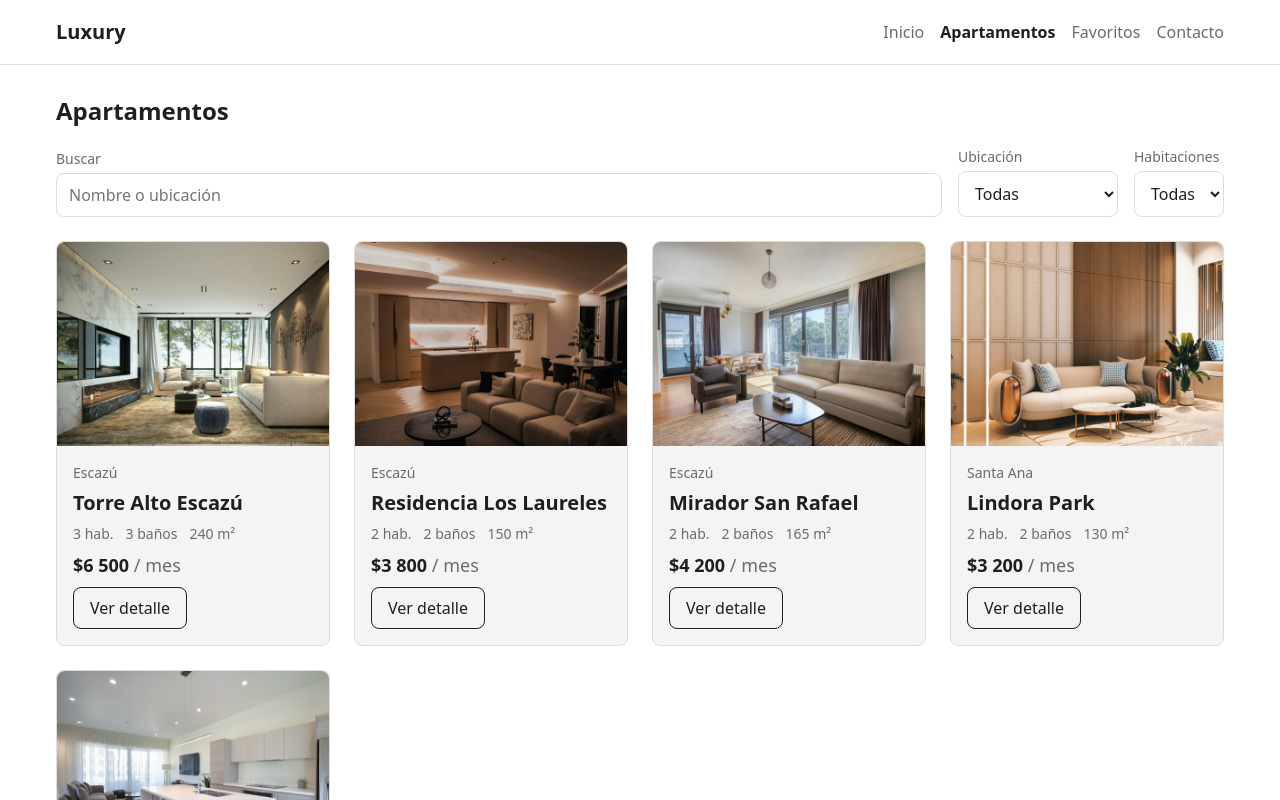
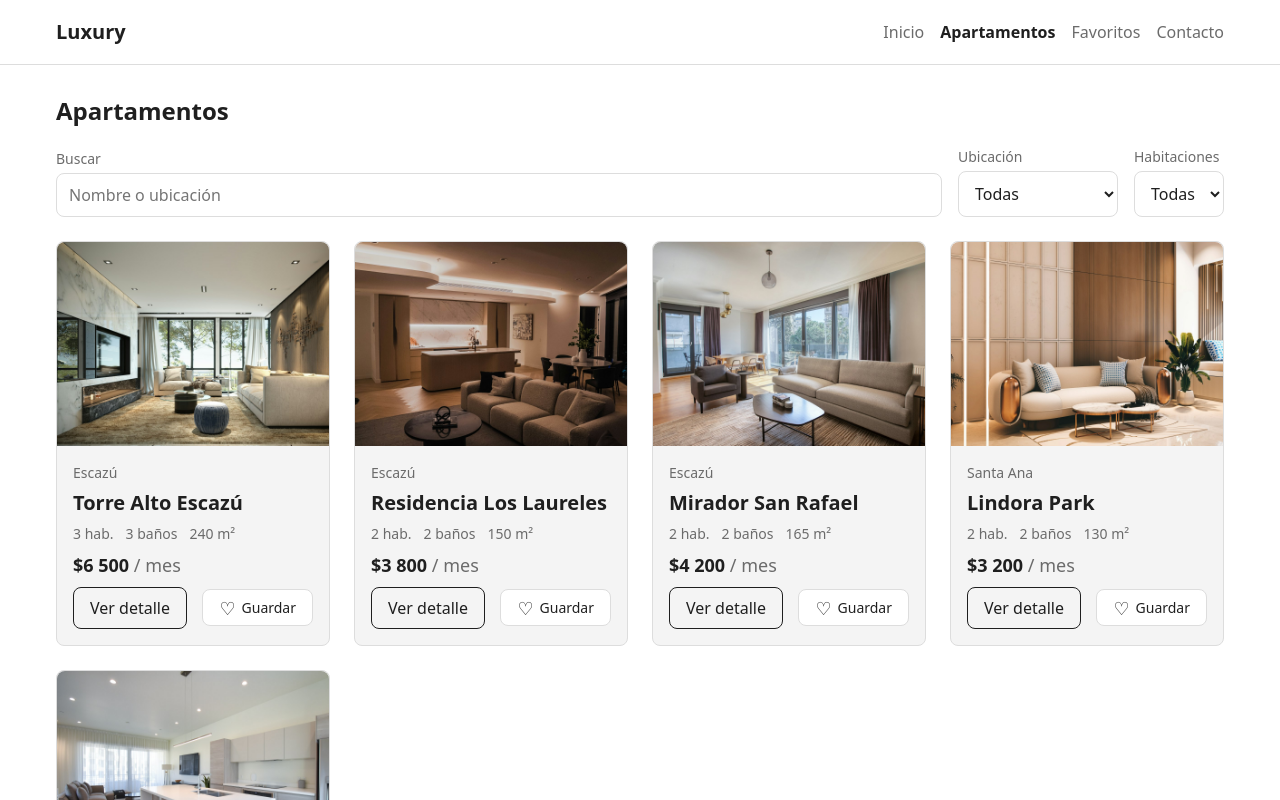
Before and after one commit to keyloor/proyecto-luxury, a React (Vite) app: page /apartamentos in a window 1280 px wide. Shown: the top 800 px of the page. Built offline with nearby package versions, Linux system fonts and the light colour scheme.

Commit message:
Agregar el botón de favorito a las tarjetas

```diff
--- a/src/app/features/apartments/components/ApartmentCard.tsx
+++ b/src/app/features/apartments/components/ApartmentCard.tsx
@@ -1,5 +1,6 @@
 import { Link } from 'react-router-dom'
 import type { Apartment } from '../types/Apartment'
+import FavoriteButton from '../../favorites/components/FavoriteButton'
 import '../styles/ApartmentCard.css'
 
 interface ApartmentCardProps {
@@ -29,9 +30,12 @@ const ApartmentCard = ({ apartment }: ApartmentCardProps) => {
           ${apartment.price.toLocaleString('es-CR')} <span>/ mes</span>
         </p>
 
-        <Link className="apartment-card-link" to={`/apartamentos/${apartment.id}`}>
-          Ver detalle
-        </Link>
+        <div className="apartment-card-actions">
+          <Link className="apartment-card-link" to={`/apartamentos/${apartment.id}`}>
+            Ver detalle
+          </Link>
+          <FavoriteButton id={apartment.id} />
+        </div>
       </div>
     </article>
   )
--- a/src/app/features/apartments/styles/ApartmentCard.css
+++ b/src/app/features/apartments/styles/ApartmentCard.css
@@ -59,3 +59,11 @@
   text-decoration: none;
   color: var(--color-primary);
 }
+
+.apartment-card-actions {
+  display: flex;
+  flex-wrap: wrap;
+  align-items: center;
+  justify-content: space-between;
+  gap: 8px;
+}
--- /dev/null
+++ b/src/app/features/favorites/components/FavoriteButton.tsx
@@ -0,0 +1,26 @@
+import { useFavorites } from '../context/FavoritesContext'
+import '../styles/FavoriteButton.css'
+
+interface FavoriteButtonProps {
+  id: number
+}
+
+const FavoriteButton = ({ id }: FavoriteButtonProps) => {
+  const { isFavorite, toggleFavorite } = useFavorites()
+  const active = isFavorite(id)
+
+  return (
+    <button
+      type="button"
+      className={active ? 'favorite-button active' : 'favorite-button'}
+      onClick={() => toggleFavorite(id)}
+      aria-pressed={active}
+      aria-label={active ? 'Quitar de favoritos' : 'Agregar a favoritos'}
+    >
+      <span aria-hidden="true">{active ? '♥' : '♡'}</span>
+      {active ? 'En favoritos' : 'Guardar'}
+    </button>
+  )
+}
+
+export default FavoriteButton
--- /dev/null
+++ b/src/app/features/favorites/styles/FavoriteButton.css
@@ -0,0 +1,24 @@
+.favorite-button {
+  display: inline-flex;
+  align-items: center;
+  gap: 6px;
+  padding: 8px 16px;
+  border: 1px solid var(--color-border);
+  border-radius: var(--radius);
+  background-color: var(--color-bg);
+  color: var(--color-text);
+  font-family: var(--font-body);
+  font-size: 0.875rem;
+  cursor: pointer;
+}
+
+.favorite-button span {
+  font-size: 1.125rem;
+  line-height: 1;
+}
+
+.favorite-button.active {
+  border-color: var(--color-primary);
+  background-color: var(--color-primary);
+  color: var(--color-bg);
+}
```
